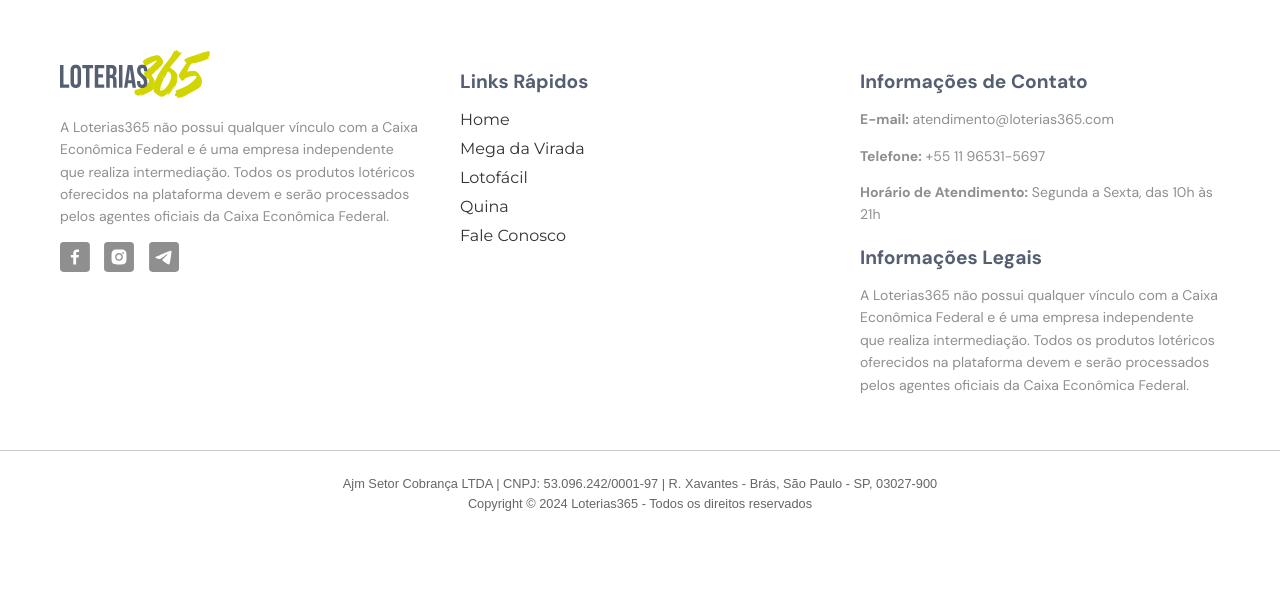
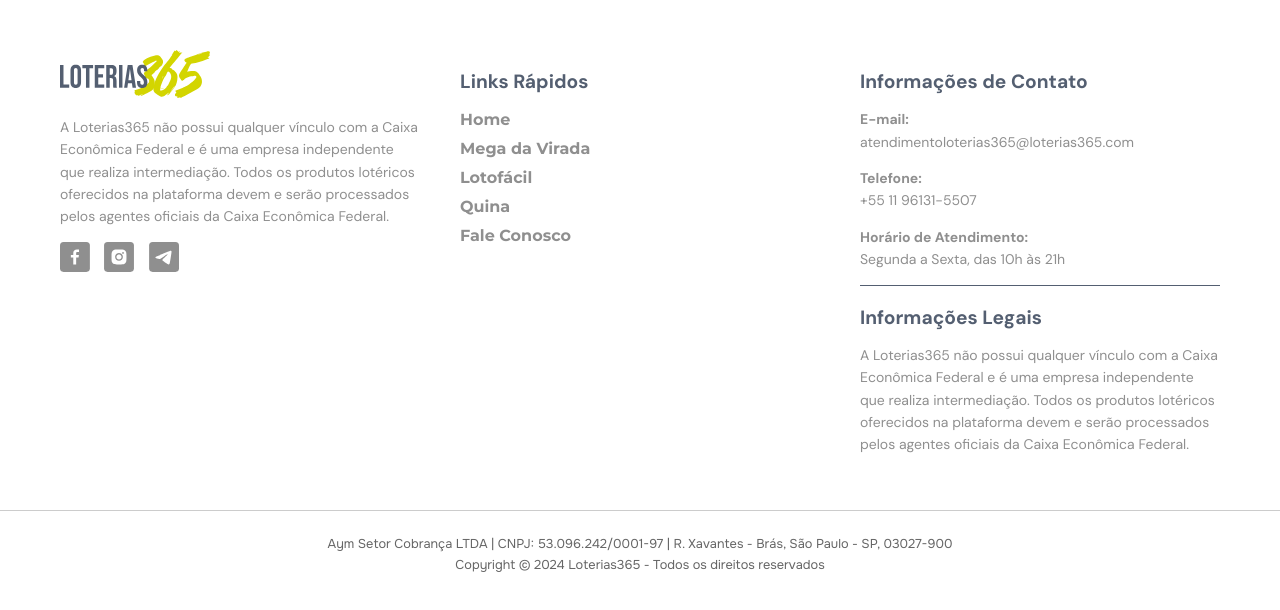
Before and after one commit to tawsbob/loteria365-ui, a plain HTML site: page footer.html in a window 1280 px wide. Drawn offline with Linux system fonts and the light colour scheme.

Commit message:
adicionada linha e feito alguns acertos de grafica no texto

```diff
--- a/footer.html
+++ b/footer.html
@@ -2,6 +2,9 @@
 <html lang="en">
 <head>
     <link rel="stylesheet" href="stylefooter.css">
+    <link rel="preconnect" href="https://fonts.googleapis.com">
+    <link rel="preconnect" href="https://fonts.gstatic.com" crossorigin>
+    <link href="https://fonts.googleapis.com/css2?family=Onest:wght@100..900&display=swap" rel="stylesheet">
     <link rel="preconnect" href="https://fonts.googleapis.com">
     <link rel="preconnect" href="https://fonts.gstatic.com" crossorigin>
     <link href="https://fonts.googleapis.com/css2?family=DM+Sans:ital,opsz,wght@0,9..40,100..1000;1,9..40,100..1000&family=Montserrat:ital,wght@0,100..900;1,100..900&display=swap" rel="stylesheet">
@@ -39,10 +42,11 @@
           <div class="footer-section contact-legal">
             <div class="contact-info">
               <h3>Informações de Contato</h3>
-              <p><strong>E-mail:</strong> atendimento@loterias365.com</p>
-              <p><strong>Telefone:</strong> +55 11 96531-5697</p>
-              <p><strong>Horário de Atendimento:</strong> Segunda a Sexta, das 10h às 21h</p>
+              <p><strong>E-mail:<br></strong> atendimentoloterias365@loterias365.com</p>
+              <p><strong>Telefone:<br></strong> +55 11 96131-5507</p>
+              <p><strong>Horário de Atendimento:<br></strong> Segunda a Sexta, das 10h às 21h</p>
             </div>
+            <div class="linha-divisoria"></div>
             <div class="legal-info">
               <h3>Informações Legais</h3>
               <p>A Loterias365 não possui qualquer vínculo com a Caixa Econômica Federal e é uma empresa independente que realiza intermediação. Todos os produtos lotéricos oferecidos na plataforma devem e serão processados pelos agentes oficiais da Caixa Econômica Federal.</p>
@@ -51,8 +55,8 @@
         </div>
 
         <div class="footer-bottom">
-          <p>Ajm Setor Cobrança LTDA | CNPJ: 53.096.242/0001-97 | R. Xavantes - Brás, São Paulo - SP, 03027-900</p>
-          <p>Copyright © 2024 Loterias365 - Todos os direitos reservados</p>
+          <p class="rights">Aym Setor Cobrança LTDA | CNPJ: 53.096.242/0001-97 | R. Xavantes - Brás, São Paulo - SP, 03027-900</p>
+          <p class="rights">Copyright © 2024 Loterias365 - Todos os direitos reservados</p>
         </div>
       </footer>
 
--- a/stylefooter.css
+++ b/stylefooter.css
@@ -58,7 +58,9 @@ body {
   }
 
   .footer-section ul li a {
-    color: #333;
+    font-weight: bold;
+    font-family: 'Montserrat';
+    color: var(--cinza);
     text-decoration: none;
     transition: color 0.3s ease;
   }
@@ -97,3 +99,13 @@ body {
         padding: 10px;
     }
   }
+
+  .rights {
+    font-family: "Onest" , sans-serif;
+  }
+
+  .linha-divisoria {
+    border-bottom: 1px solid var(--cinza-escuro);
+    width: 100%;
+    margin: 10px 0;
+  }
```
